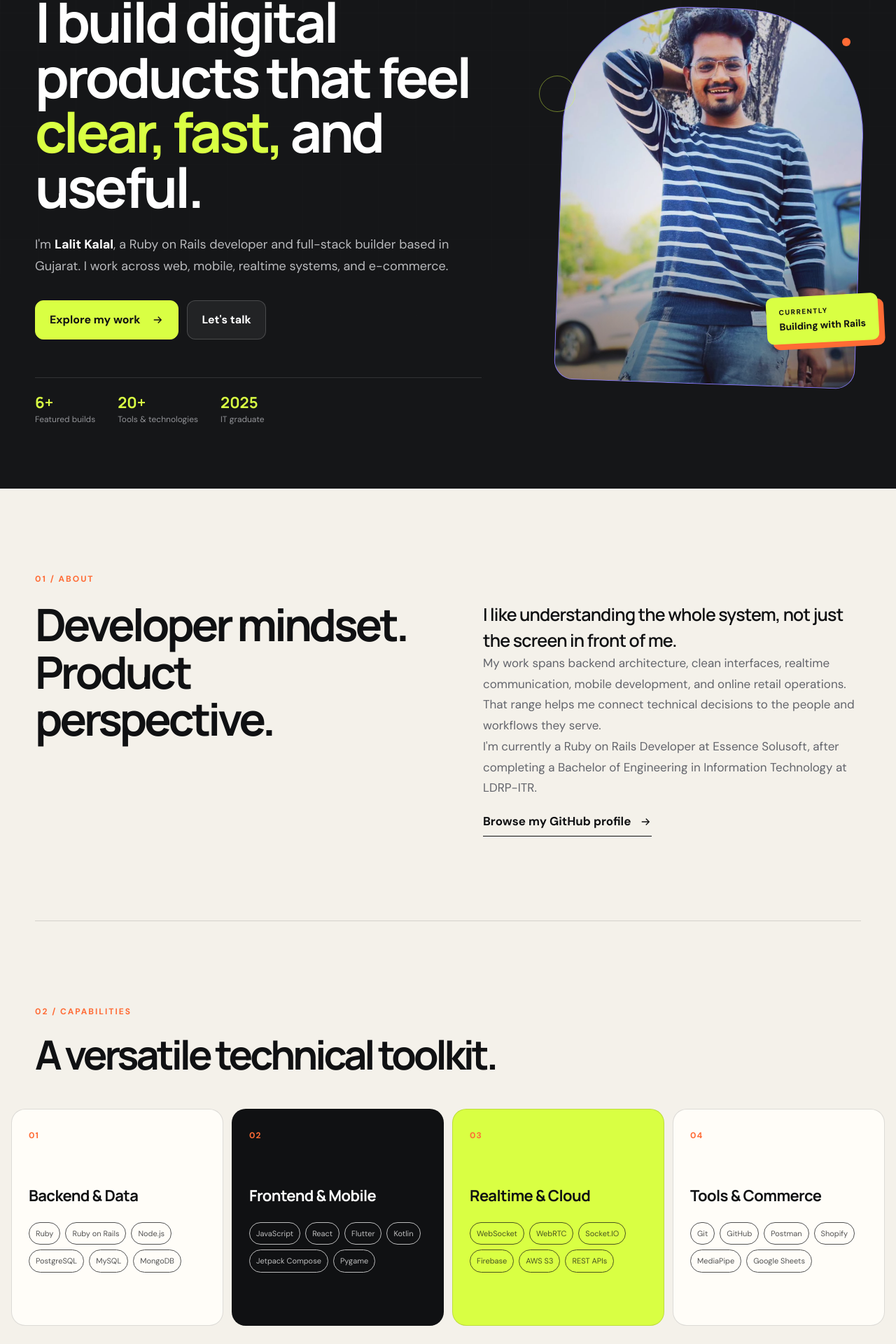
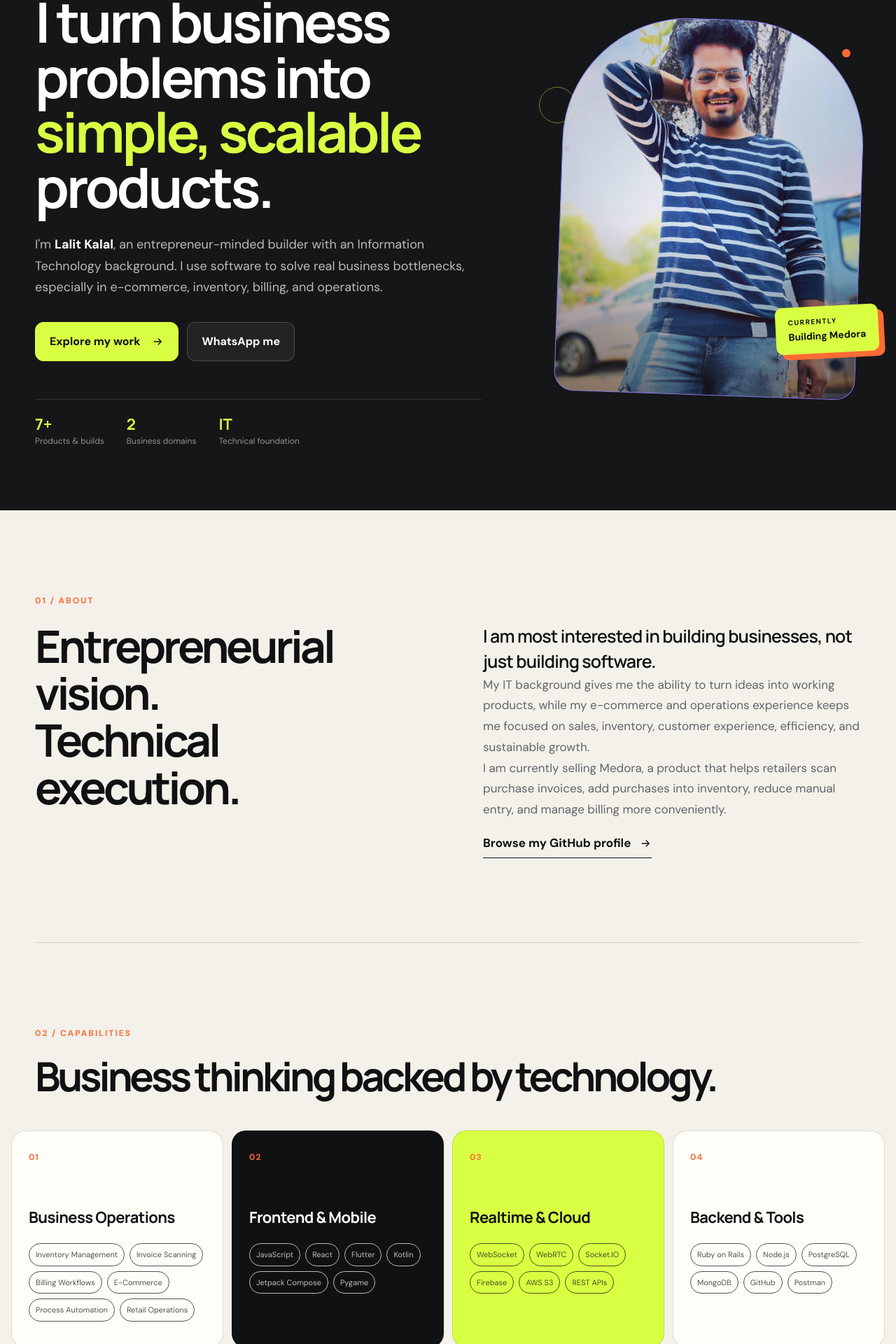
Before and after one commit to lalitkalal5/portfolio, a React (Vite) app: page / in a window 1280 px wide. Shown: the part 198-2118 px from the top of the page at 70% size. Built offline with nearby package versions, Linux system fonts and the light colour scheme.

Commit message:
Position portfolio around tech entrepreneurship

```diff
--- a/src/App.jsx
+++ b/src/App.jsx
@@ -3,12 +3,13 @@ import './App.css'
 
 const githubUrl = 'https://github.com/lalitkalal5'
 const linkedinUrl = 'https://www.linkedin.com/in/lalit-kalal-481662198/'
-const email = 'lalitkalal171@gmail.com'
+const email = 'lalitkalal71@gmail.com'
+const whatsappUrl = 'https://wa.me/919265589437?text=Hi%20Lalit%2C%20I%20saw%20your%20portfolio%20and%20want%20to%20talk%20about%20Medora%20or%20a%20business%20project.'
 
 const skillGroups = [
   {
-    title: 'Backend & Data',
-    skills: ['Ruby', 'Ruby on Rails', 'Node.js', 'PostgreSQL', 'MySQL', 'MongoDB'],
+    title: 'Business Operations',
+    skills: ['Inventory Management', 'Invoice Scanning', 'Billing Workflows', 'E-Commerce', 'Process Automation', 'Retail Operations'],
   },
   {
     title: 'Frontend & Mobile',
@@ -19,12 +20,22 @@ const skillGroups = [
     skills: ['WebSocket', 'WebRTC', 'Socket.IO', 'Firebase', 'AWS S3', 'REST APIs'],
   },
   {
-    title: 'Tools & Commerce',
-    skills: ['Git', 'GitHub', 'Postman', 'Shopify', 'MediaPipe', 'Google Sheets'],
+    title: 'Backend & Tools',
+    skills: ['Ruby on Rails', 'Node.js', 'PostgreSQL', 'MongoDB', 'GitHub', 'Postman'],
   },
 ]
 
 const projects = [
+  {
+    name: 'Medora',
+    type: 'Inventory & Billing Product',
+    description:
+      'The product I am actively selling: Medora reduces one of the most time-taking retail tasks by letting users scan purchase invoices and add items directly into inventory, while also managing billing and stock in one smoother workflow.',
+    tags: ['Invoice Scanning', 'Inventory', 'Billing'],
+    accent: 'green',
+    status: 'Flagship product',
+    demo: whatsappUrl,
+  },
   {
     name: 'Finance Management System',
     type: 'Ruby on Rails',
@@ -35,13 +46,14 @@ const projects = [
     status: 'Professional work',
   },
   {
-    name: 'SecondShelf',
+    name: 'BookAgain',
     type: 'E-Commerce Platform',
     description:
-      'A full-stack marketplace for buying and selling pre-owned books, including catalogue search, seller listings, cart, checkout, and order tracking.',
-    tags: ['E-Commerce', 'Full Stack', 'UX'],
+      'A live second-hand book marketplace built around the idea of giving books another life, with a clean buying experience and practical e-commerce flow.',
+    tags: ['E-Commerce', 'Marketplace', 'Books'],
     accent: 'amber',
-    status: 'In progress',
+    demo: 'https://book-again.vercel.app/',
+    status: 'Live product',
   },
   {
     name: 'Annochat',
@@ -137,27 +149,27 @@ function App() {
         <section className="hero">
           <div className="hero-grid" />
           <div className="hero-copy">
-            <p className="eyebrow"><span /> Available for new opportunities</p>
+            <p className="eyebrow"><span /> Technical entrepreneur / Business builder</p>
             <h1>
-              I build digital products that feel <em>clear, fast,</em> and useful.
+              I turn business problems into <em>simple, scalable</em> products.
             </h1>
             <p className="hero-intro">
-              I&apos;m <strong>Lalit Kalal</strong>, a Ruby on Rails developer and full-stack
-              builder based in Gujarat. I work across web, mobile, realtime systems, and
-              e-commerce.
+              I&apos;m <strong>Lalit Kalal</strong>, an entrepreneur-minded builder with an
+              Information Technology background. I use software to solve real business
+              bottlenecks, especially in e-commerce, inventory, billing, and operations.
             </p>
             <div className="hero-actions">
               <a className="button button-primary" href="#projects">
                 Explore my work <ArrowIcon />
               </a>
-              <a className="button button-ghost" href={`mailto:${email}`}>
-                Let&apos;s talk
+              <a className="button button-ghost" href={whatsappUrl} target="_blank" rel="noreferrer">
+                WhatsApp me
               </a>
             </div>
             <div className="hero-stats">
-              <div><strong>6+</strong><span>Featured builds</span></div>
-              <div><strong>20+</strong><span>Tools & technologies</span></div>
-              <div><strong>2025</strong><span>IT graduate</span></div>
+              <div><strong>7+</strong><span>Products & builds</span></div>
+              <div><strong>2</strong><span>Business domains</span></div>
+              <div><strong>IT</strong><span>Technical foundation</span></div>
             </div>
           </div>
           <div className="portrait-wrap">
@@ -166,7 +178,7 @@ function App() {
             </div>
             <div className="portrait-note">
               <span>Currently</span>
-              <strong>Building with Rails</strong>
+              <strong>Building Medora</strong>
             </div>
             <div className="orbit orbit-one" />
             <div className="orbit orbit-two" />
@@ -176,20 +188,21 @@ function App() {
         <section className="about section" id="about">
           <div className="section-heading">
             <p className="section-kicker">01 / About</p>
-            <h2>Developer mindset.<br />Product perspective.</h2>
+            <h2>Entrepreneurial vision.<br />Technical execution.</h2>
           </div>
           <div className="about-copy">
             <p className="lead">
-              I like understanding the whole system, not just the screen in front of me.
+              I am most interested in building businesses, not just building software.
             </p>
             <p>
-              My work spans backend architecture, clean interfaces, realtime communication,
-              mobile development, and online retail operations. That range helps me connect
-              technical decisions to the people and workflows they serve.
+              My IT background gives me the ability to turn ideas into working products, while
+              my e-commerce and operations experience keeps me focused on sales, inventory,
+              customer experience, efficiency, and sustainable growth.
             </p>
             <p>
-              I&apos;m currently a Ruby on Rails Developer at Essence Solusoft, after completing
-              a Bachelor of Engineering in Information Technology at LDRP-ITR.
+              I am currently selling Medora, a product that helps retailers scan purchase
+              invoices, add purchases into inventory, reduce manual entry, and manage billing
+              more conveniently.
             </p>
             <a className="text-link" href={githubUrl} target="_blank" rel="noreferrer">
               Browse my GitHub profile <ArrowIcon />
@@ -200,7 +213,7 @@ function App() {
         <section className="skills section" id="skills">
           <div className="section-heading compact">
             <p className="section-kicker">02 / Capabilities</p>
-            <h2>A versatile technical toolkit.</h2>
+            <h2>Business thinking backed by technology.</h2>
           </div>
           <div className="skill-grid">
             {skillGroups.map((group, index) => (
@@ -218,17 +231,18 @@ function App() {
         <section className="experience section" id="experience">
           <div className="section-heading">
             <p className="section-kicker">03 / Experience</p>
-            <h2>Learning by building real systems.</h2>
+            <h2>Learning business by building real systems.</h2>
           </div>
           <div className="timeline">
             <article className="timeline-item">
               <div className="timeline-date">Sep 2025 - Present</div>
               <div>
                 <p className="timeline-company">Essence Solusoft / Ahmedabad</p>
-                <h3>Ruby on Rails Developer</h3>
+                <h3>Business Systems Developer</h3>
                 <p>
                   Developing a finance management system for institutional income,
-                  expenditures, taxes, and analytical reporting.
+                  expenditures, taxes, and analytical reporting while learning how reliable
+                  software supports day-to-day business decisions.
                 </p>
               </div>
             </article>
@@ -239,7 +253,8 @@ function App() {
                 <h3>E-Commerce Executive</h3>
                 <p>
                   Managed product listings, pricing, inventory coordination, order
-                  processing, customer queries, and promotional campaigns.
+                  processing, customer queries, and promotional campaigns, gaining direct
+                  experience in how an online retail business operates.
                 </p>
               </div>
             </article>
@@ -249,8 +264,8 @@ function App() {
                 <p className="timeline-company">LDRP-ITR / KSV University</p>
                 <h3>B.E. Information Technology</h3>
                 <p>
-                  Built a broad foundation in computing systems and applied it through
-                  full-stack, Android, realtime, and computer-vision projects.
+                  Built the technical foundation needed to create products, automate manual
+                  processes, and transform business ideas into scalable digital systems.
                 </p>
               </div>
             </article>
@@ -261,7 +276,7 @@ function App() {
           <div className="projects-heading">
             <div className="section-heading compact">
               <p className="section-kicker">04 / Selected work</p>
-              <h2>Projects with range.</h2>
+            <h2>Products built around real needs.</h2>
             </div>
             <a className="text-link" href={githubUrl} target="_blank" rel="noreferrer">
               See all repositories <ArrowIcon />
@@ -269,7 +284,14 @@ function App() {
           </div>
           <div className="project-grid">
             {projects.map((project, index) => (
-              <article className={`project-card accent-${project.accent}`} key={project.name}>
+              <a
+                className={`project-card accent-${project.accent}`}
+                href={project.demo || project.github || githubUrl}
+                target="_blank"
+                rel="noreferrer"
+                key={project.name}
+                aria-label={`Open ${project.name}`}
+              >
                 <div className="project-visual">
                   {project.image ? <img src={project.image} alt="" /> : (
                     <div className="project-monogram">{project.name.slice(0, 2)}</div>
@@ -285,19 +307,15 @@ function App() {
                   </div>
                   <div className="project-links">
                     {project.demo && (
-                      <a href={project.demo} target="_blank" rel="noreferrer">
-                        Live demo <ArrowIcon />
-                      </a>
+                      <span>Open project <ArrowIcon /></span>
                     )}
                     {project.github && (
-                      <a href={project.github} target="_blank" rel="noreferrer">
-                        <GithubIcon /> Source
-                      </a>
+                      <span><GithubIcon /> Source available</span>
                     )}
                     {project.status && <span>{project.status}</span>}
                   </div>
                 </div>
-              </article>
+              </a>
             ))}
           </div>
         </section>
@@ -305,17 +323,18 @@ function App() {
         <section className="contact section" id="contact">
           <div>
             <p className="section-kicker light">05 / Contact</p>
-            <h2>Have a useful idea?<br /><em>Let&apos;s build it.</em></h2>
+            <h2>Building a business?<br /><em>Let&apos;s make it smarter.</em></h2>
           </div>
           <div className="contact-details">
             <p>
-              I&apos;m open to developer roles, freelance work, and conversations about
-              interesting products.
+              I&apos;m interested in e-commerce opportunities, business partnerships, and
+              products that make everyday operations simpler and more profitable.
             </p>
             <a className="contact-email" href={`mailto:${email}`}>{email}<ArrowIcon /></a>
             <div className="social-links">
               <a href={githubUrl} target="_blank" rel="noreferrer"><GithubIcon /> GitHub</a>
               <a href={linkedinUrl} target="_blank" rel="noreferrer">LinkedIn <ArrowIcon /></a>
+              <a href={whatsappUrl} target="_blank" rel="noreferrer">WhatsApp <ArrowIcon /></a>
             </div>
           </div>
         </section>
```
